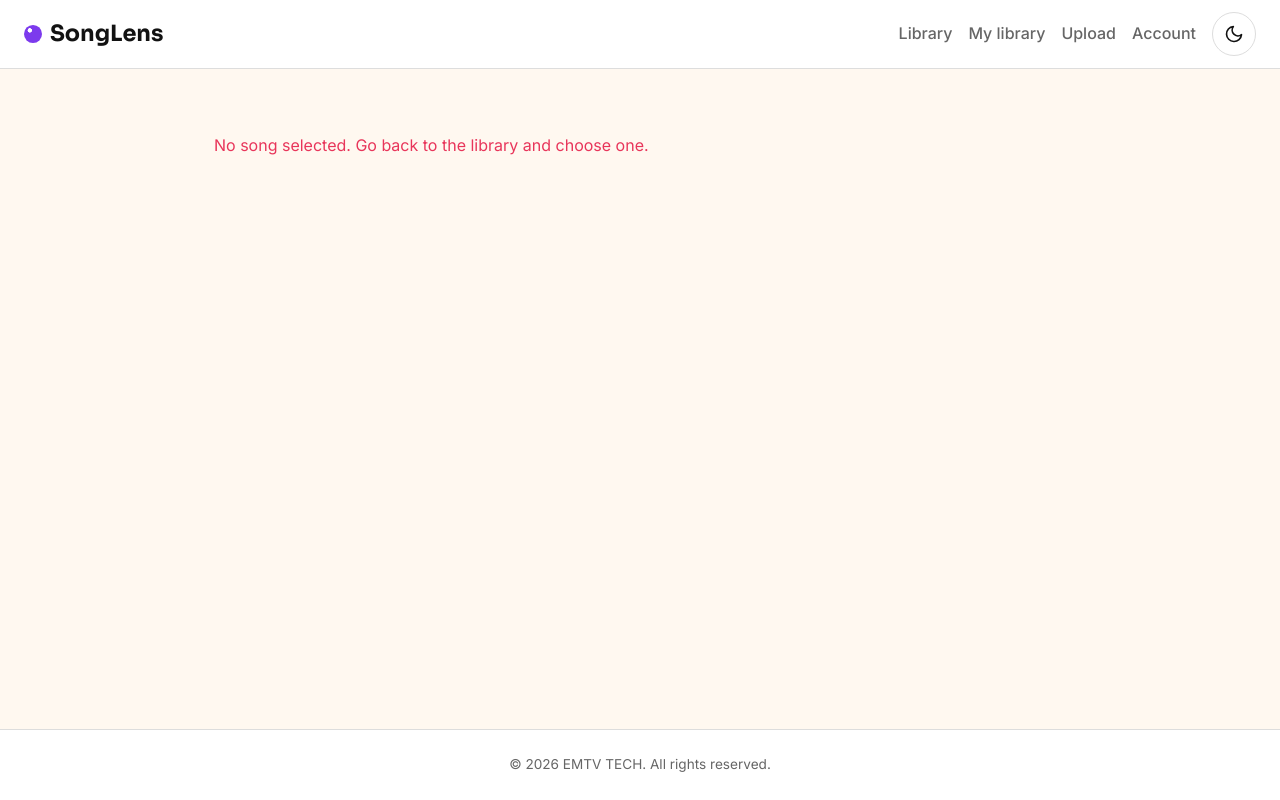
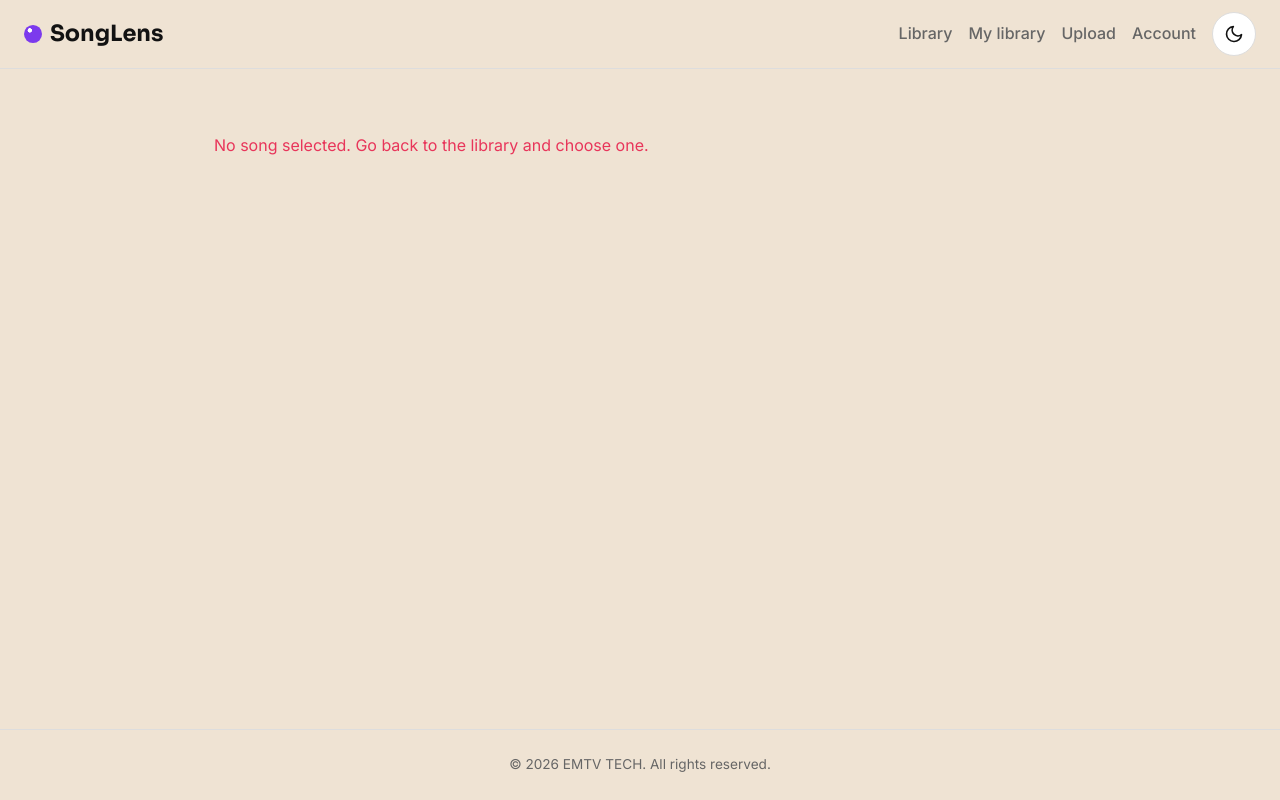
Before and after one commit to Emtv-001/songlens, a website: page client/workspace.html in a window 1280 px wide. Both pictures are taken after a click on the button "Switch to light mode". Drawn offline with Linux system fonts and the light colour scheme.

Commit message:
Light mode: warmer page colour and navbar/footer on the page colour
Co-Authored-By: Claude Sonnet 5.5 <noreply@anthropic.com>

```diff
--- a/client/css/editor.css
+++ b/client/css/editor.css
@@ -146,7 +146,7 @@
 
 .btn-tiny.danger:hover {
   background: var(--error);
-  color: var(--on-primary);
+  color: var(--on-danger);
 }
 
 .btn-tiny:focus-visible {
--- a/client/css/player.css
+++ b/client/css/player.css
@@ -89,7 +89,7 @@
 .btn-danger {
   background: var(--error, #d96c73);
   border-color: var(--error, #d96c73);
-  color: var(--on-primary);
+  color: var(--on-danger);
 }
 
 .btn-danger-outline {
--- a/client/css/theme.css
+++ b/client/css/theme.css
@@ -23,7 +23,7 @@
 
 :root[data-theme='light'] {
   color-scheme: light;
-  --bg: #fff8f0;
+  --bg: #efe3d3;
   --card: #ffffff;
   --primary: #7c3aed;
   --primary-hover: #6d28d9;
@@ -43,6 +43,7 @@
 
 :root {
   --on-primary: #ffffff;
+  --on-danger: #121212;
   --piano-white: #ffffff;
   --piano-black: #121212;
 
@@ -54,7 +55,7 @@
   --teal: var(--primary);
   --coral: var(--primary-hover);
   --indigo: var(--primary-hover);
-  --white: var(--text);
+  --white: var(--on-primary);
   --error: var(--genre-pop);
   --warning: var(--genre-gospel);
   --success: var(--genre-lofi);
@@ -109,3 +110,9 @@ html.theme-anim * {
   stroke-linecap: round;
   stroke-linejoin: round;
 }
+
+/* Light mode: the navbar and footer sit on the page colour so everything blends */
+:root[data-theme='light'] .site-header,
+:root[data-theme='light'] .site-footer {
+  background: var(--bg);
+}
--- a/client/js/editor-jump.js
+++ b/client/js/editor-jump.js
@@ -9,7 +9,7 @@
     .editor-jump input { width: 7rem; }
     .editor-jump-note { font-size: 0.85rem; color: var(--soft-grey, #a9b2c5); }
     .editor-group legend, .editor-panel > summary, .editor-group tbody tr { scroll-margin-top: 1rem; scroll-margin-bottom: 6rem; }
-    .editor-group tr.editor-row-flash td { background: rgba(70, 185, 176, 0.25); transition: background 0.4s; }
+    .editor-group tr.editor-row-flash td { background: rgba(124, 58, 237, 0.25); transition: background 0.4s; }
   `;
   document.head.appendChild(style);
 
--- a/client/js/page-nav.js
+++ b/client/js/page-nav.js
@@ -8,11 +8,11 @@
   style.textContent = `
     .page-nav { position: fixed; right: 1rem; bottom: 1.25rem; z-index: 20; display: flex; flex-direction: column; align-items: flex-end; gap: 0.5rem; }
     .page-nav-row { display: flex; gap: 0.5rem; }
-    .page-nav button { font: inherit; font-size: 0.9rem; padding: 0.5rem 0.85rem; border-radius: 999px; cursor: pointer; border: 1px solid var(--teal, #46b9b0); background: var(--midnight, #10172a); color: var(--ivory, #f7f4ec); box-shadow: 0 4px 12px rgba(0, 0, 0, 0.4); }
+    .page-nav button { font: inherit; font-size: 0.9rem; padding: 0.5rem 0.85rem; border-radius: 999px; cursor: pointer; border: 1px solid var(--teal, #46b9b0); background: var(--midnight, #10172a); color: var(--ivory, #f7f4ec); box-shadow: var(--shadow, none); }
     .page-nav button:hover, .page-nav button:focus-visible { background: var(--surface, #19233d); }
-    .page-nav-menu { margin: 0; padding: 0.4rem; list-style: none; max-height: 60vh; overflow-y: auto; min-width: 12rem; border-radius: 12px; background: var(--surface, #19233d); border: 1px solid rgba(169, 178, 197, 0.35); box-shadow: 0 8px 24px rgba(0, 0, 0, 0.5); }
+    .page-nav-menu { margin: 0; padding: 0.4rem; list-style: none; max-height: 60vh; overflow-y: auto; min-width: 12rem; border-radius: 12px; background: var(--surface, #19233d); border: 1px solid var(--border, #333333); box-shadow: var(--shadow, none); }
     .page-nav-menu button { display: block; width: 100%; text-align: left; border: 0; border-radius: 8px; box-shadow: none; background: transparent; }
-    .page-nav-menu button:hover, .page-nav-menu button:focus-visible { background: var(--indigo, #253b80); }
+    .page-nav-menu button:hover, .page-nav-menu button:focus-visible { background: var(--indigo, #6d28d9); color: var(--on-primary, #ffffff); }
     .page-nav [hidden] { display: none; }
     main h2.section-title, .editor-panel > summary { scroll-margin-top: 1rem; }
   `;
--- a/client/js/theme.js
+++ b/client/js/theme.js
@@ -3,7 +3,7 @@
 (() => {
   const KEY = 'songlens.theme';
   const root = document.documentElement;
-  const COLOURS = { dark: '#121212', light: '#fff8f0' };
+  const COLOURS = { dark: '#121212', light: '#efe3d3' };
 
   function read() {
     try {
--- a/client/js/views/chord-summary-view.js
+++ b/client/js/views/chord-summary-view.js
@@ -23,8 +23,8 @@ function createChordSummaryView(container, chords, lyrics, onSeek, getSubLabel,
       .chord-chip { display: inline-flex; flex-direction: column; align-items: center; min-width: 3.2rem; padding: 0.35rem 0.7rem; border-radius: 10px; background: var(--midnight, #10172a); color: var(--ivory, #f7f4ec); }
       .chord-chip .chord-name { font-weight: 700; font-size: 1.05rem; }
       .chord-chip .chord-roman { font-size: 0.75rem; color: var(--soft-grey, #a9b2c5); }
-      .chord-chip.now { background: var(--teal, #46b9b0); color: var(--midnight, #10172a); }
-      .chord-chip.now .chord-roman { color: var(--midnight, #10172a); }
+      .chord-chip.now { background: var(--teal, #7c3aed); color: var(--on-primary, #ffffff); }
+      .chord-chip.now .chord-roman { color: var(--on-primary, #ffffff); }
       .chord-section-bar { height: 3px; margin-top: 0.6rem; background: rgba(169, 178, 197, 0.25); border-radius: 2px; }
       .chord-section-bar i { display: block; height: 100%; width: 0; background: var(--teal, #46b9b0); border-radius: 2px; }
     `;
```
